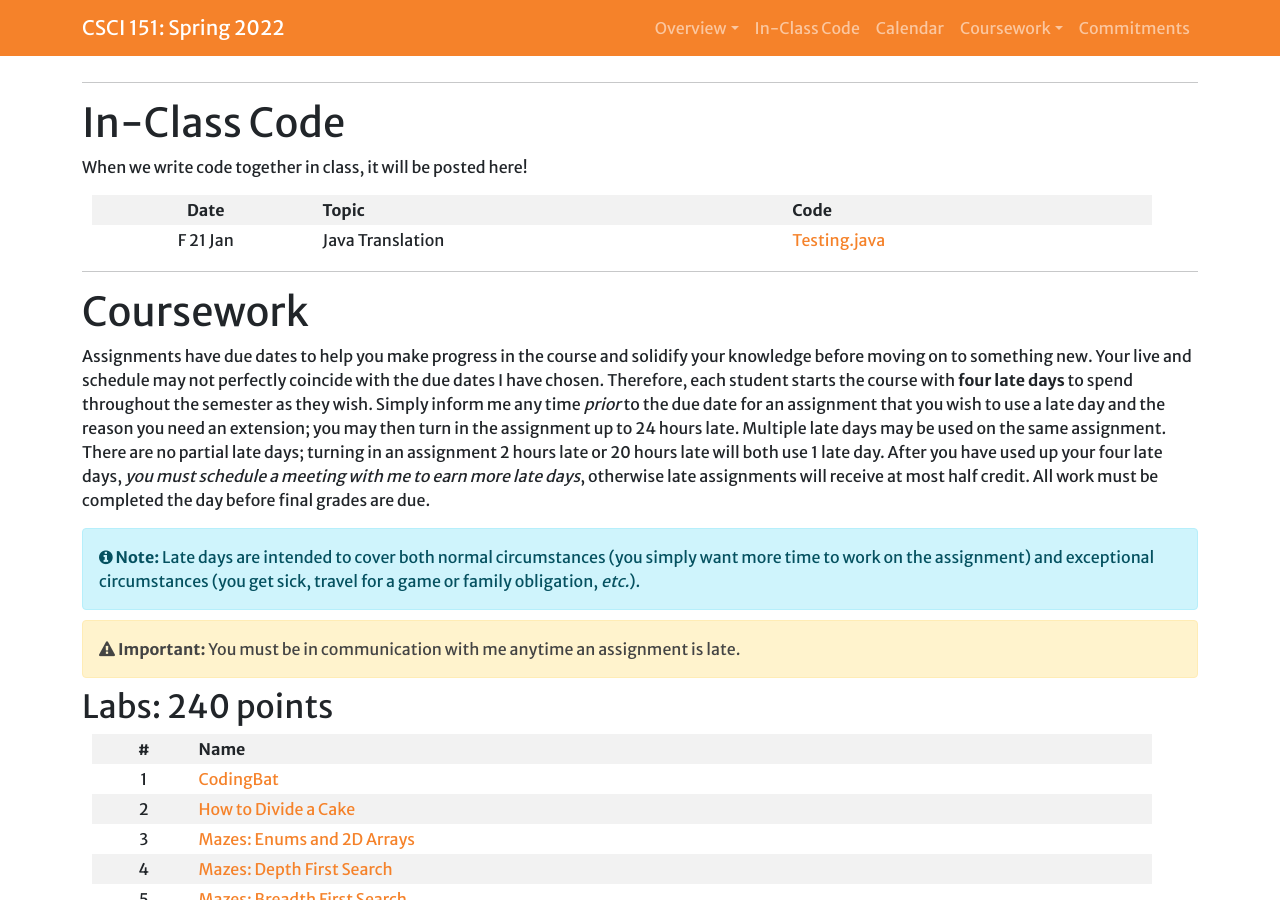
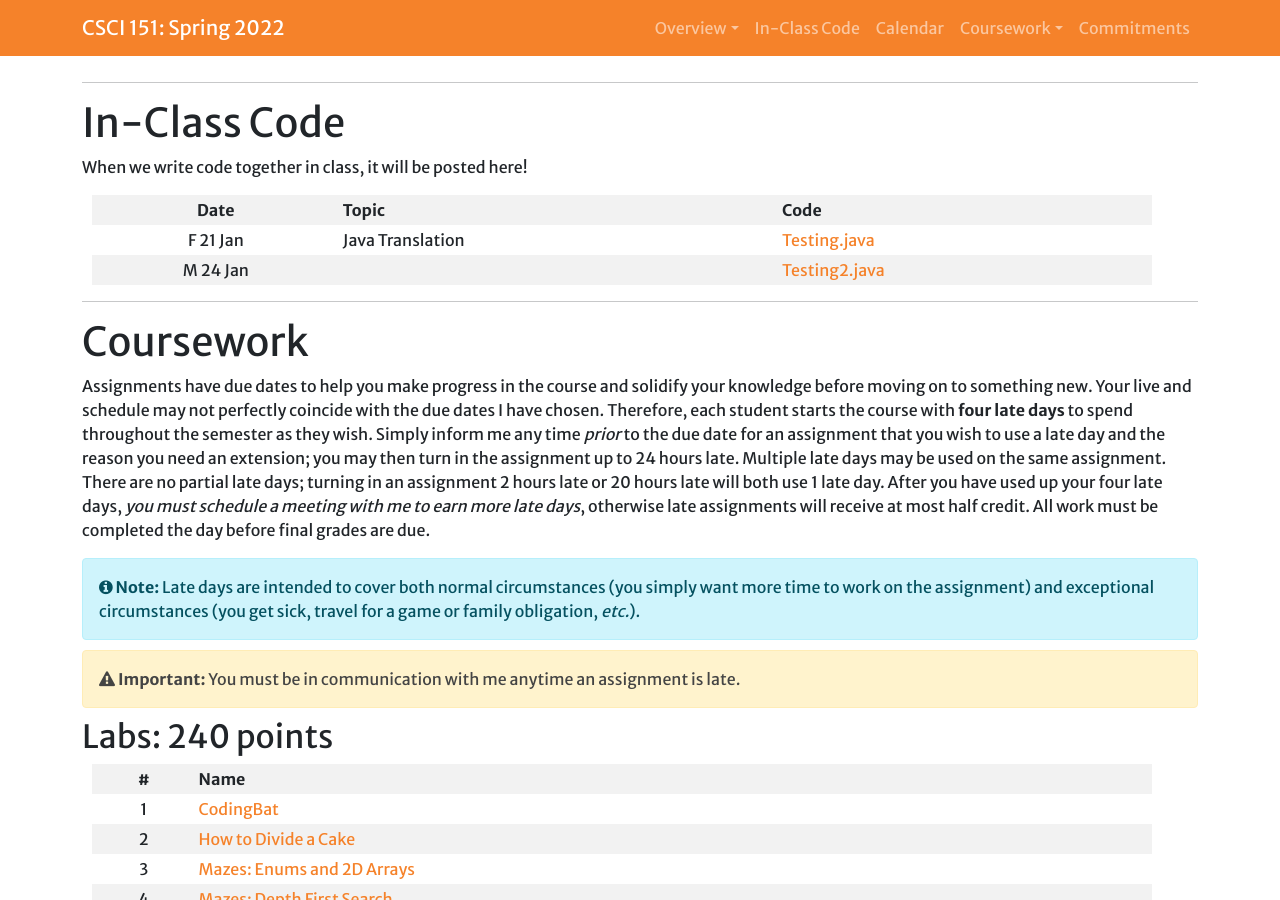
Before and after one commit to Hendrix-CS/csci151, a Jekyll site: the page built from index.md, in a window 1280 px wide and 900 px high, scrolled down 1548 px. Built offline with Jekyll 4.4.1, drawn with Linux system fonts in a browser that asks for light colours; a script that is not in the unit is left out; our own code applies the rules of GitHub Pages for plain Markdown files.

Commit message:
Adding link

```diff
--- a/index.md
+++ b/index.md
@@ -40,6 +40,7 @@ When we write code together in class, it will be posted here!
 | Date | Topic | Code |
 |:----:|------||-----||
 | F 21 Jan | Java Translation | [Testing.java]({{site.baseurl}}/code/Testing.java) |
+| M 24 Jan |  | [Testing2.java]({{site.baseurl}}/inclass/Testing2.java) |
 
 <!--
 | F 27 Aug | Instantiable Classes | [JackInTheBox.java]({{site.baseurl}}/inclass/JackInTheBox.java) |
```
